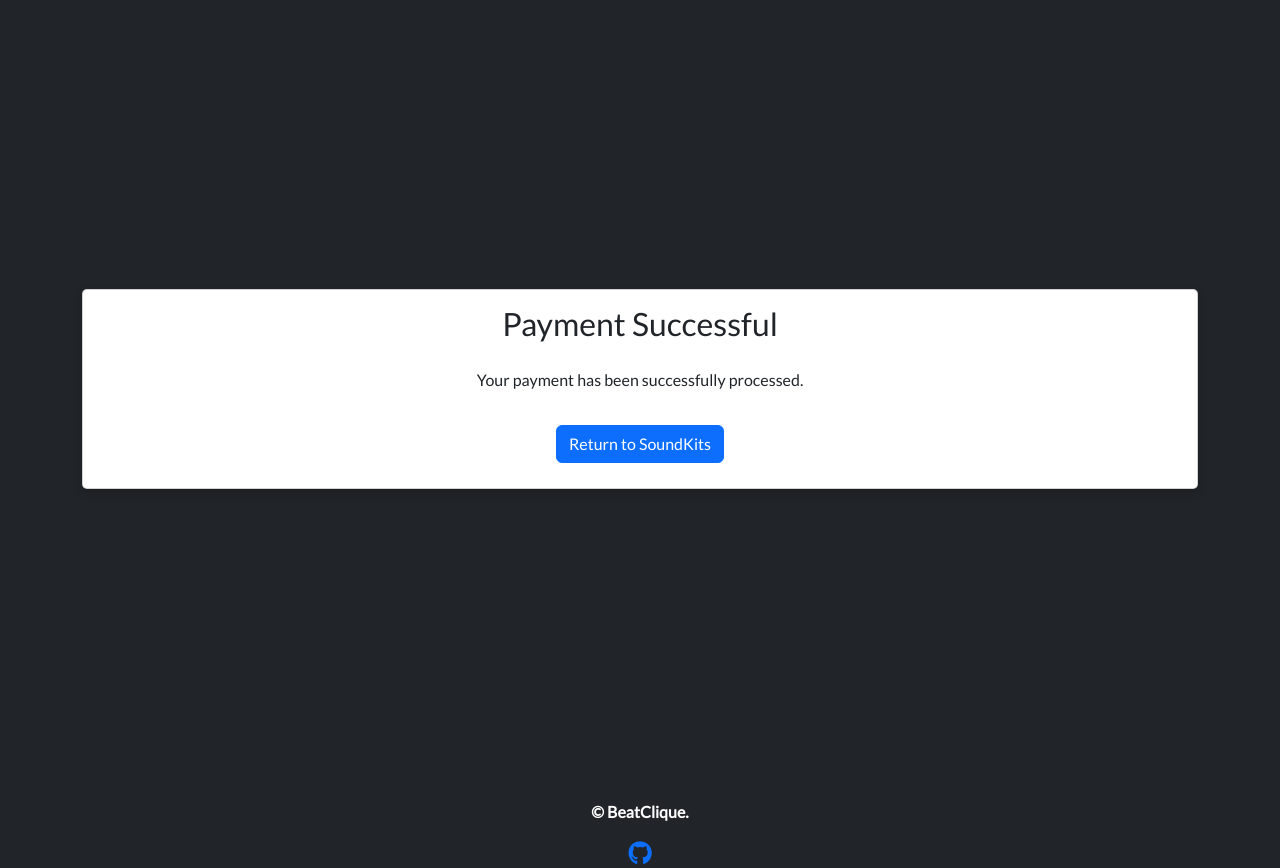
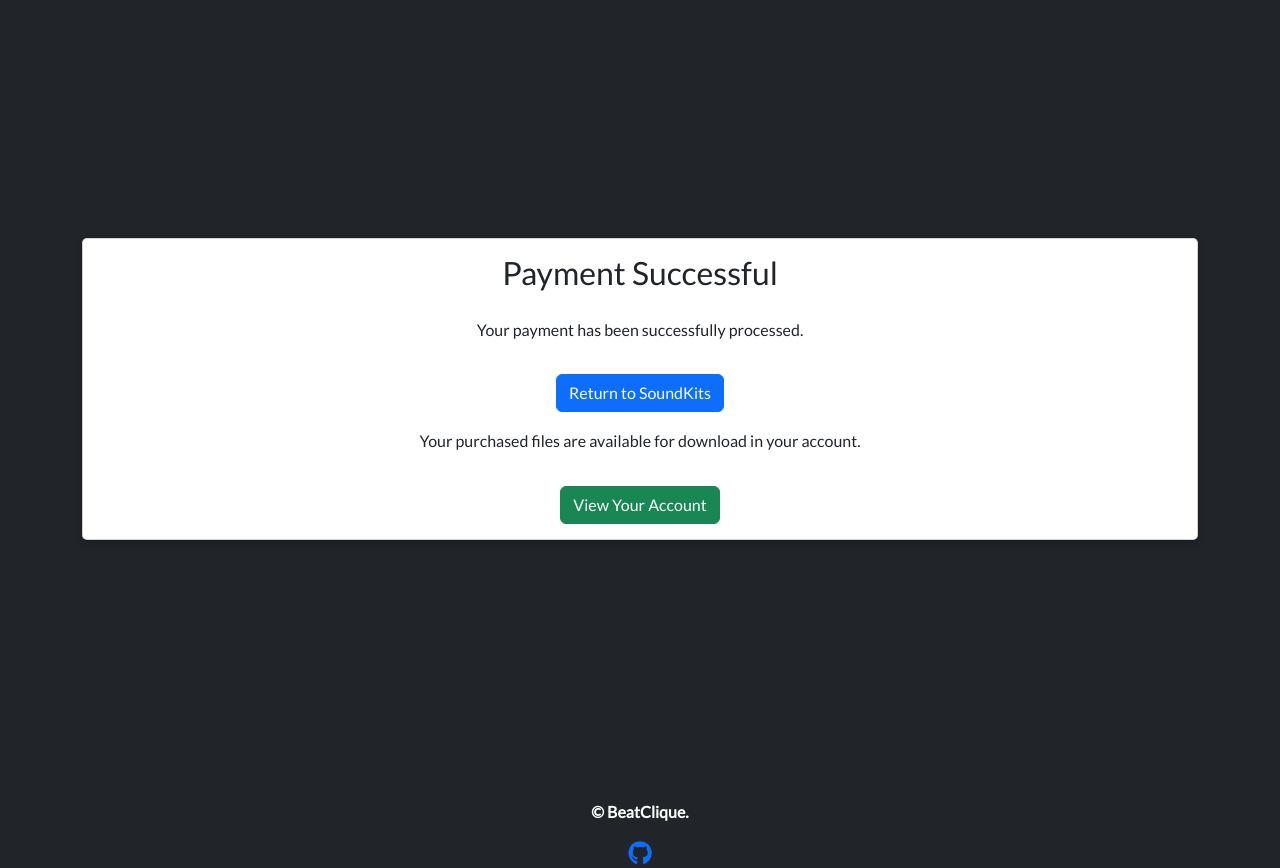
Before and after one commit to CroftsDeveloper/BeatClique_V1, a Django app: template payments/templates/payments/payment_success.html in a window 1280 px wide. Shown: the part 97-965 px from the top of the page. Run offline with Django 5.2, Linux system fonts and the light colour scheme; the template is opened without the code that fills it, so the values that code supplies are empty; parts of the project's set-up code (start-up, migrations or seed data) failed here and were passed over; some libraries are stand-ins or nearby versions.

Commit message:
Implement account view link in payment success page
Added a link to the user's account view in the payment success page to provide easy access for users to view account / downloads after a successful payment.

```diff
--- a/payments/templates/payments/payment_success.html
+++ b/payments/templates/payments/payment_success.html
@@ -13,6 +13,10 @@
                 <p>Your payment has been successfully processed.</p>
                 <!-- Button to "Return to SoundKits" -->
                 <a href="{% url 'soundkit_list' %}" class="btn btn-primary mt-3 mr-2">Return to SoundKits</a>
+                <!-- Text explaining file downloads -->
+                <p class="mt-3">Your purchased files are available for download in your account.</p>
+                <!-- Button to "View Your Account" -->
+                <a href="{% url 'account' %}" class="btn btn-success mt-3">View Your Account</a>
             </div>
         </div>
     </div>
```
